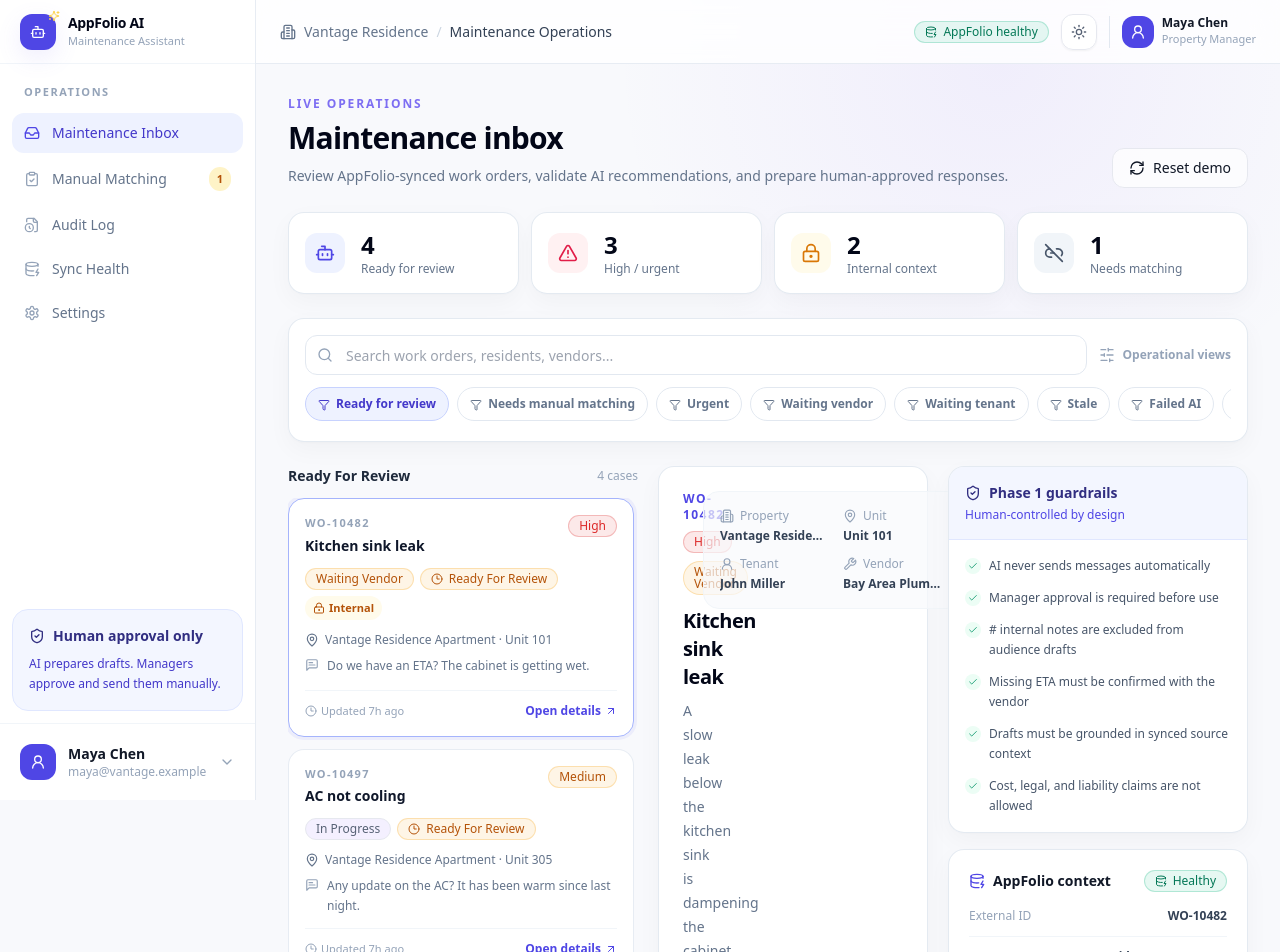
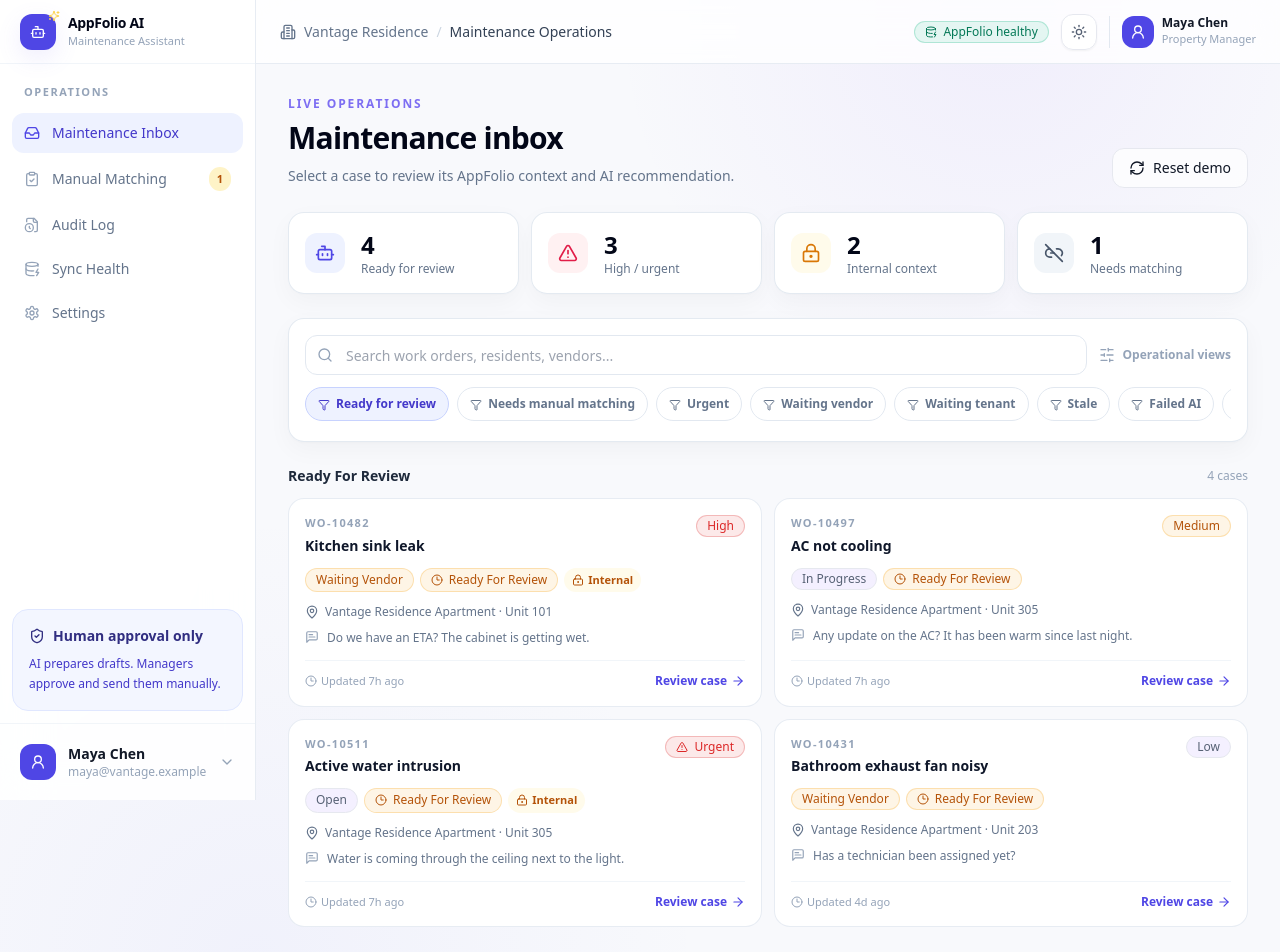
Before and after one commit to bamas-angkasa/am-ai-assitant, a Next.js app in the folder apps/web/: page /dashboard in a window 1280 px wide. Shown: the top 952 px of the page. Built offline with nearby package versions, Linux system fonts and the light colour scheme.

Commit message:
seperate card list and detail

```diff
--- a/apps/web/src/app/dashboard/page.tsx
+++ b/apps/web/src/app/dashboard/page.tsx
@@ -1,28 +1,42 @@
 "use client";
 
-import { useMemo, useState } from "react";
+import { Suspense, useMemo } from "react";
+import { usePathname, useSearchParams } from "next/navigation";
 import { Filter, RefreshCw, Search, SlidersHorizontal } from "lucide-react";
 import { PageHeader } from "@/components/page/page-header";
 import { Button } from "@/components/ui/button";
 import { InboxStats } from "@/components/work-orders/inbox-stats";
 import { WorkOrderList } from "@/components/work-orders/work-order-list";
-import { WorkOrderHeader } from "@/components/work-orders/work-order-header";
-import { AIRecommendationPanel } from "@/components/recommendations/recommendation-panel";
-import { Timeline } from "@/components/timeline/timeline";
-import { AppFolioContextCard, GuardrailsCard } from "@/components/appfolio/context-cards";
 import { cn, formatStatus } from "@/lib/utils";
 import { useMaintenance } from "@/lib/state/maintenance-provider";
 import type { WorkOrderFilters } from "@/lib/types/maintenance";
 
 const filters: Array<{ value: NonNullable<WorkOrderFilters["view"]>; label: string }> = [
-  { value: "ready_for_review", label: "Ready for review" }, { value: "needs_manual_matching", label: "Needs manual matching" }, { value: "urgent", label: "Urgent" }, { value: "waiting_vendor", label: "Waiting vendor" }, { value: "waiting_tenant", label: "Waiting tenant" }, { value: "stale", label: "Stale" }, { value: "failed_ai", label: "Failed AI" }, { value: "recently_approved", label: "Recently approved" }
+  { value: "ready_for_review", label: "Ready for review" },
+  { value: "needs_manual_matching", label: "Needs manual matching" },
+  { value: "urgent", label: "Urgent" },
+  { value: "waiting_vendor", label: "Waiting vendor" },
+  { value: "waiting_tenant", label: "Waiting tenant" },
+  { value: "stale", label: "Stale" },
+  { value: "failed_ai", label: "Failed AI" },
+  { value: "recently_approved", label: "Recently approved" }
 ];
 
+const defaultView: NonNullable<WorkOrderFilters["view"]> = "ready_for_review";
+
 export default function DashboardPage() {
+  return <Suspense fallback={<div className="surface-card min-h-64 animate-pulse bg-slate-100/60" aria-label="Loading maintenance inbox" />}><DashboardContent /></Suspense>;
+}
+
+function DashboardContent() {
   const { snapshot, reset, pendingAction } = useMaintenance();
-  const [view, setView] = useState<NonNullable<WorkOrderFilters["view"]>>("ready_for_review");
-  const [query, setQuery] = useState("");
-  const [selectedId, setSelectedId] = useState(snapshot.work_orders[0]?.id ?? "");
+  const pathname = usePathname();
+  const searchParams = useSearchParams();
+  const requestedView = searchParams.get("view");
+  const view = filters.some((filter) => filter.value === requestedView)
+    ? requestedView as NonNullable<WorkOrderFilters["view"]>
+    : defaultView;
+  const query = searchParams.get("q") ?? "";
   const unmatched = snapshot.manual_match_messages.filter((item) => item.status === "needs_review").length;
 
   const visible = useMemo(() => snapshot.work_orders.filter((item) => {
@@ -39,17 +53,29 @@
     return true;
   }), [snapshot.work_orders, query, view]);
 
-  const selected = visible.find((item) => item.id === selectedId) ?? visible[0];
-  const timeline = selected ? snapshot.timeline_events.filter((item) => item.work_order_id === selected.id) : [];
+  function updateInboxUrl(next: { view?: NonNullable<WorkOrderFilters["view"]>; query?: string }) {
+    const params = new URLSearchParams(searchParams.toString());
+    const nextView = next.view ?? view;
+    const nextQuery = next.query ?? query;
+    if (nextView === defaultView) params.delete("view"); else params.set("view", nextView);
+    if (nextQuery.trim()) params.set("q", nextQuery); else params.delete("q");
+    const suffix = params.toString();
+    window.history.replaceState(null, "", suffix ? `${pathname}?${suffix}` : pathname);
+  }
+
+  const currentParams = searchParams.toString();
+  const returnTo = currentParams ? `${pathname}?${currentParams}` : pathname;
 
   return <div className="space-y-6">
-    <PageHeader eyebrow="Live operations" title="Maintenance inbox" description="Review AppFolio-synced work orders, validate AI recommendations, and prepare human-approved responses." actions={<Button variant="outline" onClick={() => reset()} disabled={pendingAction === "reset"}><RefreshCw className={`h-4 w-4 ${pendingAction === "reset" ? "animate-spin" : ""}`} />Reset demo</Button>} />
+    <PageHeader eyebrow="Live operations" title="Maintenance inbox" description="Select a case to review its AppFolio context and AI recommendation." actions={<Button variant="outline" onClick={() => reset()} disabled={pendingAction === "reset"}><RefreshCw className={`h-4 w-4 ${pendingAction === "reset" ? "animate-spin" : ""}`} />Reset demo</Button>} />
     <InboxStats workOrders={snapshot.work_orders} unmatchedCount={unmatched} />
-    <section className="surface-card p-4"><div className="flex flex-col gap-3 lg:flex-row lg:items-center"><div className="relative min-w-64 flex-1"><Search className="absolute left-3 top-1/2 h-4 w-4 -translate-y-1/2 text-slate-400" /><input value={query} onChange={(event) => setQuery(event.target.value)} placeholder="Search work orders, residents, vendors..." className="h-10 w-full rounded-xl border border-slate-200 bg-white pl-10 pr-3 text-sm outline-none focus:border-indigo-400 focus:ring-4 focus:ring-indigo-100" /></div><div className="flex items-center gap-2 text-xs font-semibold text-slate-400"><SlidersHorizontal className="h-4 w-4" />Operational views</div></div><div className="thin-scrollbar mt-3 flex gap-2 overflow-x-auto pb-1">{filters.map((filter) => <button key={filter.value} type="button" onClick={() => setView(filter.value)} className={cn("whitespace-nowrap rounded-full border px-3 py-2 text-xs font-semibold transition", view === filter.value ? "border-indigo-200 bg-indigo-50 text-indigo-700" : "border-slate-200 bg-white text-slate-500 hover:border-slate-300 hover:text-slate-800")}><Filter className="mr-1.5 inline h-3 w-3" />{filter.label}</button>)}</div></section>
-    <div className="grid gap-5 xl:grid-cols-[350px_minmax(0,1fr)_300px]">
-      <section className="min-w-0"><div className="mb-3 flex items-center justify-between"><h2 className="text-sm font-semibold text-slate-800">{formatStatus(view)}</h2><span className="text-xs text-slate-400">{visible.length} cases</span></div><div className="thin-scrollbar max-h-[calc(100vh-240px)] overflow-y-auto pr-1"><WorkOrderList workOrders={visible} selectedId={selected?.id} onSelect={setSelectedId} /></div></section>
-      <section className="min-w-0 space-y-5">{selected ? <><WorkOrderHeader workOrder={selected} compact />{selected.recommendation && <AIRecommendationPanel recommendation={selected.recommendation} />}<section className="surface-card p-5"><div className="mb-3 flex items-center justify-between"><h3 className="text-sm font-semibold text-slate-900">Recent activity</h3><span className="text-xs text-slate-400">Synced timeline</span></div><Timeline events={timeline} limit={4} /></section></> : <div className="surface-card p-8 text-center text-sm text-slate-500">Select a work order to review it.</div>}</section>
-      {selected && <aside className="space-y-4"><GuardrailsCard /><AppFolioContextCard workOrder={selected} /></aside>}
-    </div>
+    <section className="surface-card p-4">
+      <div className="flex flex-col gap-3 lg:flex-row lg:items-center"><div className="relative min-w-0 flex-1 sm:min-w-64"><Search className="absolute left-3 top-1/2 h-4 w-4 -translate-y-1/2 text-slate-400" /><input value={query} onChange={(event) => updateInboxUrl({ query: event.target.value })} placeholder="Search work orders, residents, vendors..." className="h-10 w-full rounded-xl border border-slate-200 bg-white pl-10 pr-3 text-sm outline-none focus:border-indigo-400 focus:ring-4 focus:ring-indigo-100" /></div><div className="flex items-center gap-2 text-xs font-semibold text-slate-400"><SlidersHorizontal className="h-4 w-4" />Operational views</div></div>
+      <div className="thin-scrollbar mt-3 flex gap-2 overflow-x-auto pb-1">{filters.map((filter) => <button key={filter.value} type="button" onClick={() => updateInboxUrl({ view: filter.value })} className={cn("whitespace-nowrap rounded-full border px-3 py-2 text-xs font-semibold transition", view === filter.value ? "border-indigo-200 bg-indigo-50 text-indigo-700" : "border-slate-200 bg-white text-slate-500 hover:border-slate-300 hover:text-slate-800")}><Filter className="mr-1.5 inline h-3 w-3" />{filter.label}</button>)}</div>
+    </section>
+    <section>
+      <div className="mb-3 flex items-center justify-between"><h2 className="text-sm font-semibold text-slate-800">{formatStatus(view)}</h2><span className="text-xs text-slate-400">{visible.length} cases</span></div>
+      <WorkOrderList workOrders={visible} returnTo={returnTo} />
+    </section>
   </div>;
 }
--- a/apps/web/src/components/work-orders/work-order-list.tsx
+++ b/apps/web/src/components/work-orders/work-order-list.tsx
@@ -1,19 +1,26 @@
 import Link from "next/link";
-import { ArrowUpRight, Clock3, LockKeyhole, MapPin, MessageSquareText } from "lucide-react";
+import { ArrowRight, Clock3, LockKeyhole, MapPin, MessageSquareText } from "lucide-react";
 import { PriorityBadge, RecommendationStatusBadge, WorkOrderStatusBadge } from "@/components/status/badges";
 import { EmptyState } from "@/components/page/states";
-import { cn, formatRelativeTime } from "@/lib/utils";
+import { formatRelativeTime } from "@/lib/utils";
 import type { WorkOrder } from "@/lib/types/maintenance";
 
-export function WorkOrderList({ workOrders, selectedId, onSelect }: { workOrders: WorkOrder[]; selectedId?: string; onSelect?: (id: string) => void }) {
+export function WorkOrderList({ workOrders, returnTo = "/dashboard" }: { workOrders: WorkOrder[]; returnTo?: string }) {
   if (!workOrders.length) return <EmptyState title="No work orders found" description="Try another filter or search term." />;
-  return <div className="space-y-3">{workOrders.map((item) => <article key={item.id} className={cn("group rounded-2xl border bg-white p-4 transition hover:-translate-y-0.5 hover:border-indigo-200 hover:shadow-md", item.id === selectedId ? "border-indigo-300 shadow-[0_0_0_3px_rgba(99,102,241,0.08)]" : "border-slate-200/80")}>
-    <button type="button" className="w-full text-left" onClick={() => onSelect?.(item.id)}>
-      <div className="flex items-start justify-between gap-3"><div className="min-w-0"><p className="text-[11px] font-bold uppercase tracking-[0.12em] text-slate-400">{item.appfolio_id}</p><h3 className="mt-1 truncate text-sm font-semibold text-slate-900">{item.title}</h3></div><PriorityBadge priority={item.priority} /></div>
-      <div className="mt-3 flex flex-wrap gap-1.5"><WorkOrderStatusBadge status={item.status} />{item.recommendation_status && <RecommendationStatusBadge status={item.recommendation_status} />}{item.has_internal_context && <span className="inline-flex items-center gap-1 rounded-full bg-amber-50 px-2 py-1 text-[11px] font-semibold text-amber-700"><LockKeyhole className="h-3 w-3" />Internal</span>}</div>
-      <p className="mt-3 flex items-center gap-1.5 text-xs text-slate-500"><MapPin className="h-3.5 w-3.5" />{item.property.name} · {item.unit?.label ?? "Common area"}</p>
-      {item.latest_inbound_message && <p className="mt-2 line-clamp-2 flex gap-2 text-xs leading-5 text-slate-500"><MessageSquareText className="mt-0.5 h-3.5 w-3.5 flex-none text-slate-400" /><span>{item.latest_inbound_message}</span></p>}
-    </button>
-    <div className="mt-3 flex items-center justify-between border-t border-slate-100 pt-3"><span className="flex items-center gap-1 text-[11px] text-slate-400"><Clock3 className="h-3 w-3" />Updated {formatRelativeTime(item.updated_at)}</span><Link href={`/work-orders/${item.id}`} className="inline-flex items-center gap-1 text-xs font-semibold text-indigo-600 hover:text-indigo-800">Open details <ArrowUpRight className="h-3 w-3" /></Link></div>
-  </article>)}</div>;
+
+  return <div className="grid gap-3 lg:grid-cols-2">{workOrders.map((item) => (
+    <Link
+      key={item.id}
+      href={`/work-orders/${item.id}?from=${encodeURIComponent(returnTo)}`}
+      className="group flex min-h-full flex-col rounded-2xl border border-slate-200/80 bg-white p-4 transition hover:-translate-y-0.5 hover:border-indigo-200 hover:shadow-md focus-visible:outline-none focus-visible:ring-2 focus-visible:ring-indigo-500 focus-visible:ring-offset-2 dark:hover:border-violet-400/40"
+    >
+      <div className="flex-1 text-left">
+        <div className="flex items-start justify-between gap-3"><div className="min-w-0"><p className="text-[11px] font-bold uppercase tracking-[0.12em] text-slate-400">{item.appfolio_id}</p><h3 className="mt-1 truncate text-sm font-semibold text-slate-900">{item.title}</h3></div><PriorityBadge priority={item.priority} /></div>
+        <div className="mt-3 flex flex-wrap gap-1.5"><WorkOrderStatusBadge status={item.status} />{item.recommendation_status && <RecommendationStatusBadge status={item.recommendation_status} />}{item.has_internal_context && <span className="inline-flex items-center gap-1 rounded-full bg-amber-50 px-2 py-1 text-[11px] font-semibold text-amber-700"><LockKeyhole className="h-3 w-3" />Internal</span>}</div>
+        <p className="mt-3 flex items-center gap-1.5 text-xs text-slate-500"><MapPin className="h-3.5 w-3.5" />{item.property.name} · {item.unit?.label ?? "Common area"}</p>
+        {item.latest_inbound_message && <p className="mt-2 line-clamp-2 flex gap-2 text-xs leading-5 text-slate-500"><MessageSquareText className="mt-0.5 h-3.5 w-3.5 flex-none text-slate-400" /><span>{item.latest_inbound_message}</span></p>}
+      </div>
+      <div className="mt-3 flex items-center justify-between border-t border-slate-100 pt-3"><span className="flex items-center gap-1 text-[11px] text-slate-400"><Clock3 className="h-3 w-3" />Updated {formatRelativeTime(item.updated_at)}</span><span className="inline-flex items-center gap-1 text-xs font-semibold text-indigo-600 group-hover:text-indigo-800 dark:text-indigo-300">Review case <ArrowRight className="h-3.5 w-3.5 transition group-hover:translate-x-0.5" /></span></div>
+    </Link>
+  ))}</div>;
 }
```
Also changed, not shown: apps/web/src/app/work-orders/[id]/page.tsx (+4 -3 lines).
